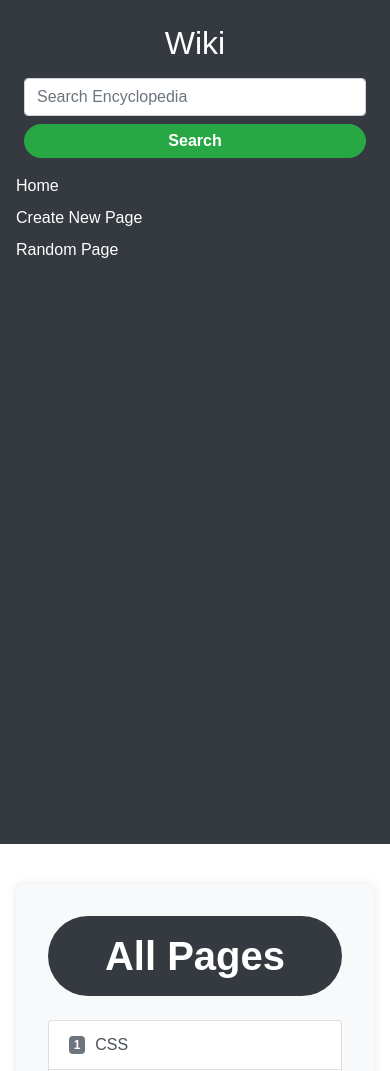
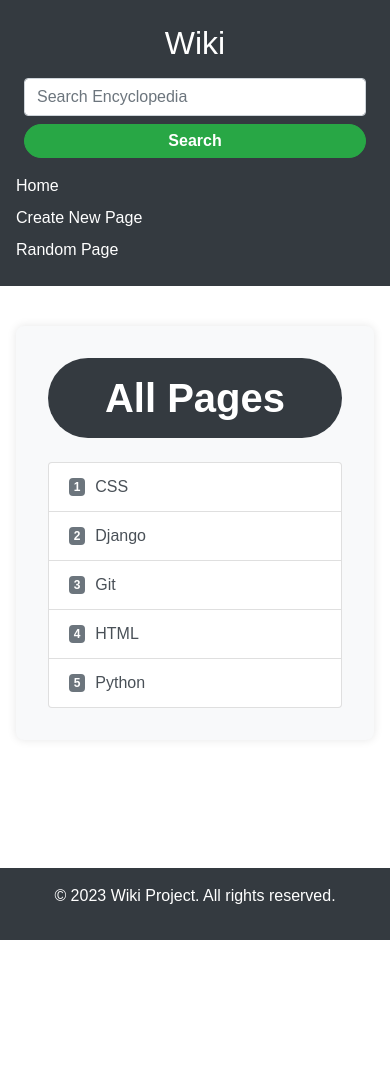
Before and after one commit to sandovaldavid/project-01-wiki, a Django app: page / in a window 390 px wide. Shown: the top 1071 px of the page. After the commit the page ends 940 px from the top, so only its background shows below. Run offline with Django 3.2, Linux system fonts and the light colour scheme; some libraries are stand-ins or nearby versions.

Commit message:
💄 Update: add viewport meta tag and adjust layout classes for improved responsiveness and structure

```diff
--- a/encyclopedia/templates/encyclopedia/layout.html
+++ b/encyclopedia/templates/encyclopedia/layout.html
@@ -4,6 +4,10 @@
 <html lang="en">
     <head>
         <title>{% block title %}{% endblock %}</title>
+        <meta
+            name="viewport"
+            content="width=device-width, initial-scale=1, shrink-to-fit=no"
+        />
         <link
             rel="stylesheet"
             href="https://stackpath.bootstrapcdn.com/bootstrap/4.4.1/css/bootstrap.min.css"
@@ -22,8 +26,8 @@
     </head>
     <body>
         <div class="container-fluid">
-            <div class="row">
-                <nav class="sidebar col-lg-2 col-md-3">
+            <div class="row flex-column flex-md-row">
+                <nav class="sidebar col-12 col-md-3 col-lg-2 p-3">
                     <a href="/" class="text-center"><h2>Wiki</h2></a>
                     <form
                         action="{% url 'index' %}"
@@ -57,7 +61,7 @@
                         >Random Page</a
                     >
                 </nav>
-                <main class="main col-lg-10 col-md-9">
+                <main class="main col-12 col-md-9 col-lg-10">
                     {% block body %} {% endblock %}
                 </main>
             </div>
```
